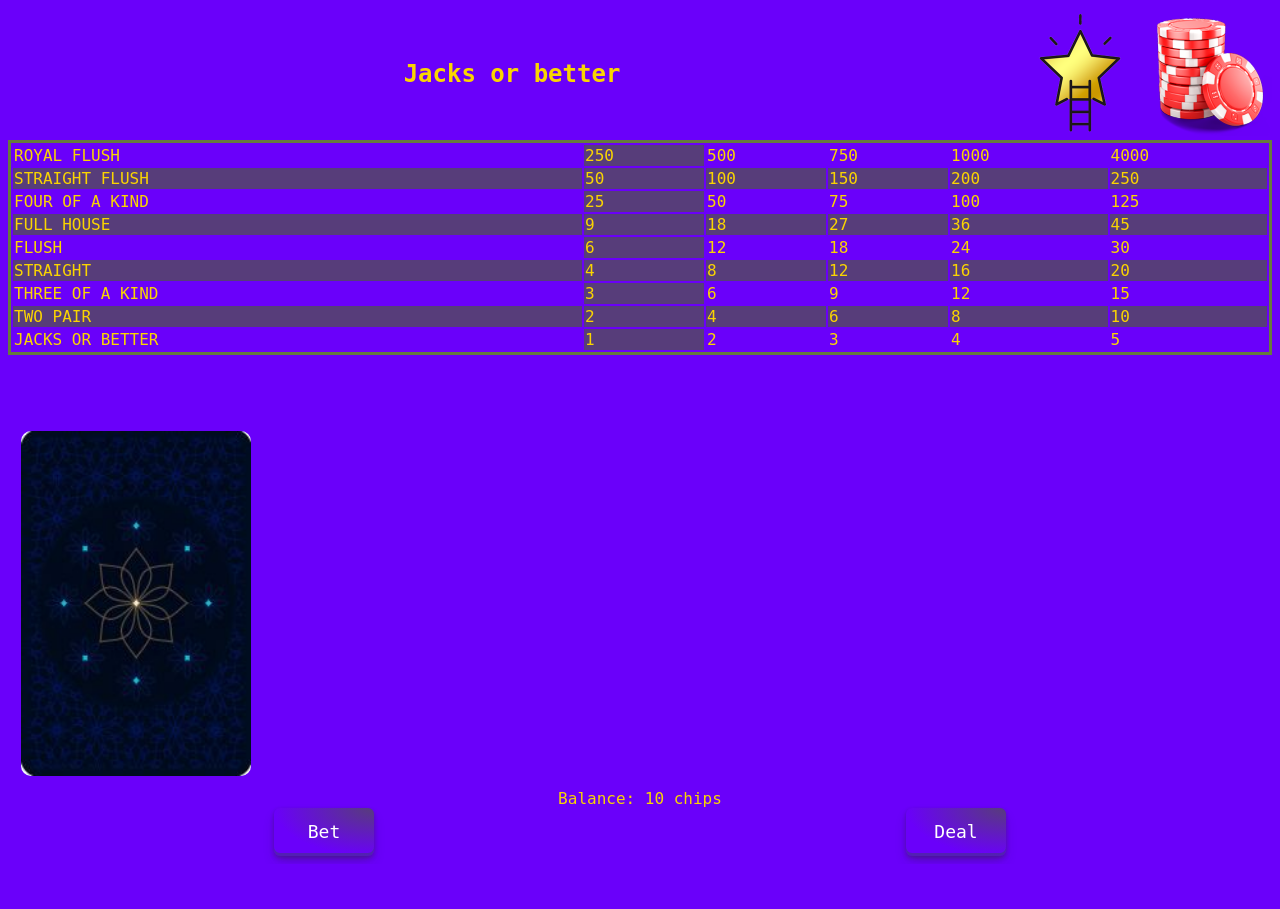
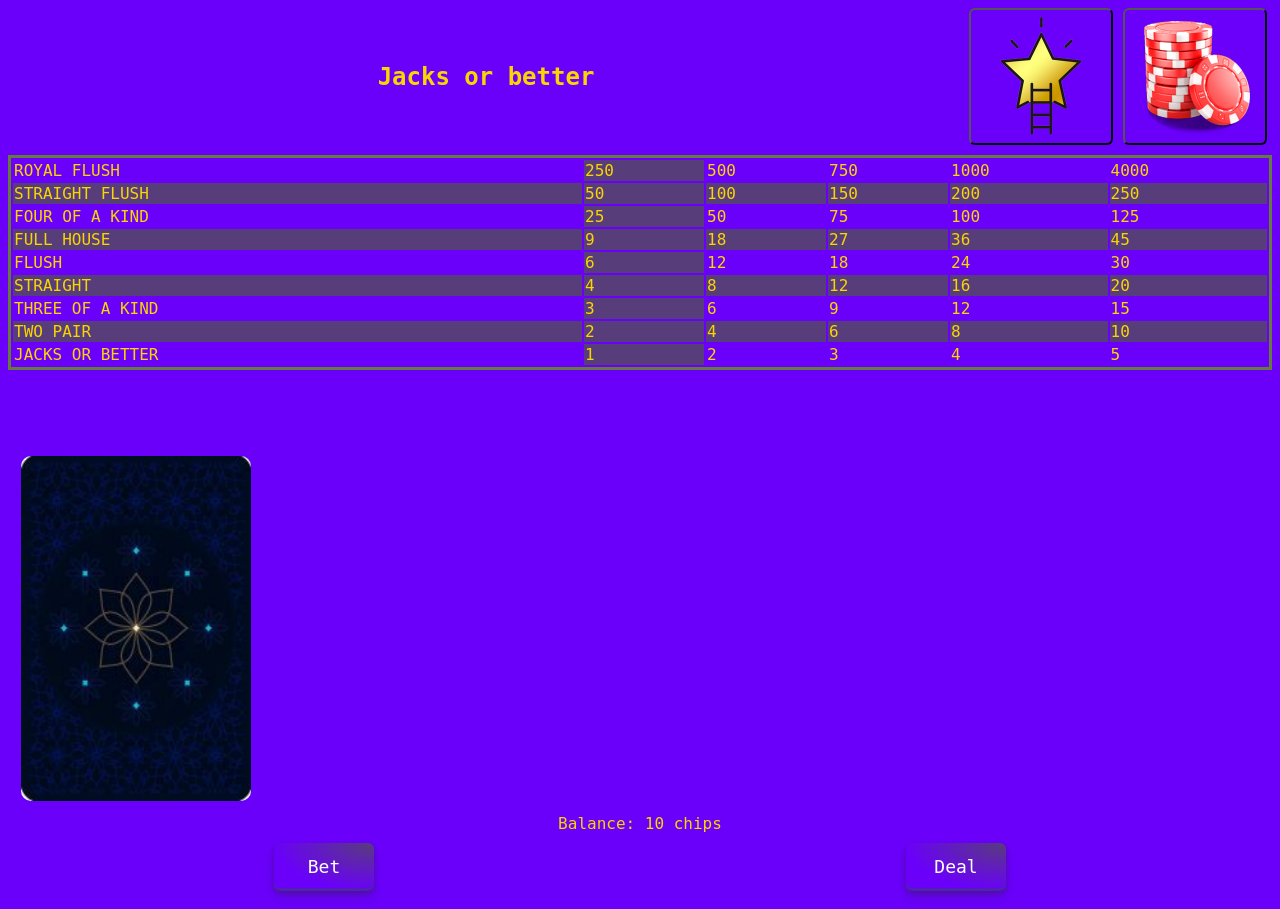
Before and after one commit to Ruslion/Django-VPS, a Django app: template my_vps_project/videopoker/templates/videopoker/index.html in a window 1280 px wide. Before the commit the page ends 864 px from the top, so only its background shows below. Run offline with Django 5.2, Linux system fonts and the light colour scheme; the template is opened without the code that fills it: most values are stand-ins (such as "Sample title", 1, 10 or a date in 2020); some libraries are stand-ins or nearby versions.

Commit message:
Stylesheet updated.

```diff
--- a/my_vps_project/videopoker/static/videopoker/stylesheet.css
+++ b/my_vps_project/videopoker/static/videopoker/stylesheet_v12-09.css
@@ -56,7 +56,7 @@ select {
   width:100%;
   border:3px solid;
   border-color:var(--fifth-color);
-  margin:auto;
+  margin:10px auto;
   font-size:medium;
   color:var(--third-color);
   text-align: left;
@@ -111,6 +111,11 @@ div.buttons, div.balance {
   display: flex;
 }
 
+.menu_button {
+  border-radius: 6px;
+  background: none;
+  margin: auto 5px;
+}
 
 .button {
   align-items: center;
@@ -131,7 +136,7 @@ div.buttons, div.balance {
   overflow: hidden;
   padding-left: 16px;
   padding-right: 16px;
-  margin:auto;
+  margin: 10px auto;
   position: relative;
   text-align: left;
   text-decoration: none;
@@ -149,7 +154,7 @@ div.buttons, div.balance {
   box-shadow: var(--sixth-color) 0 0 0 1.5px inset, rgba(45, 35, 66, .4) 0 2px 4px, rgba(45, 35, 66, .3) 0 7px 13px -3px, var(--sixth-color) 0 -3px 0 inset;
 }
 .button:hover {
-  box-shadow: rgba(45, 35, 66, .4) 0 4px 8px, rgba(45, 35, 66, .3) 0 7px 13px -3px, var(--sixth-color) 0 -3px 0 inset;
+  /* box-shadow: rgba(45, 35, 66, .4) 0 4px 8px, rgba(45, 35, 66, .3) 0 7px 13px -3px, var(--sixth-color) 0 -3px 0 inset; */
   transform: translateY(-2px);
 }
 .button:active {
--- a/my_vps_project/videopoker/templates/videopoker/base.html
+++ b/my_vps_project/videopoker/templates/videopoker/base.html
@@ -9,7 +9,7 @@
   <meta charset="utf-8">
   <meta name="viewport" content="width=device-width, initial-scale=1">
   <title>Video poker</title>
-  <link rel="stylesheet" href="{% static 'videopoker/stylesheet.css' %}">
+  <link rel="stylesheet" href="{% static 'videopoker/stylesheet_v12-09.css' %}">
   <link rel="shortcut icon" type="image/png" href="{% static 'videopoker/favicon.ico' %}"/>
 </head>
 
--- a/my_vps_project/videopoker/templates/videopoker/index.html
+++ b/my_vps_project/videopoker/templates/videopoker/index.html
@@ -4,10 +4,10 @@
 {% block content %}
 <div class="title">
   <h2>Jacks or better</h2>
-  <a  href="/videopoker/leaderboard/"><img style="max-width:10vw;" src="{% static 'videopoker/ladder.png' %}" title="Leaderboard"></a>
-  <img style="max-width: 10vw;cursor:pointer;" src="{% static 'videopoker/chips.png' %}" onclick="show_modal()">
+  <a  href="/videopoker/leaderboard/"><button class="menu_button"><img style="max-width:10vw;" src="{% static 'videopoker/ladder.png' %}" title="Leaderboard"></button></a>
+  <button class="menu_button" onclick="show_modal()"><img style="max-width: 10vw;cursor:pointer;" src="{% static 'videopoker/chips.png' %}"></button>
 </div>
-<div >
+<div>
   <table class="multiplier_table">
     <colgroup>
       <col id="col_0">
```
